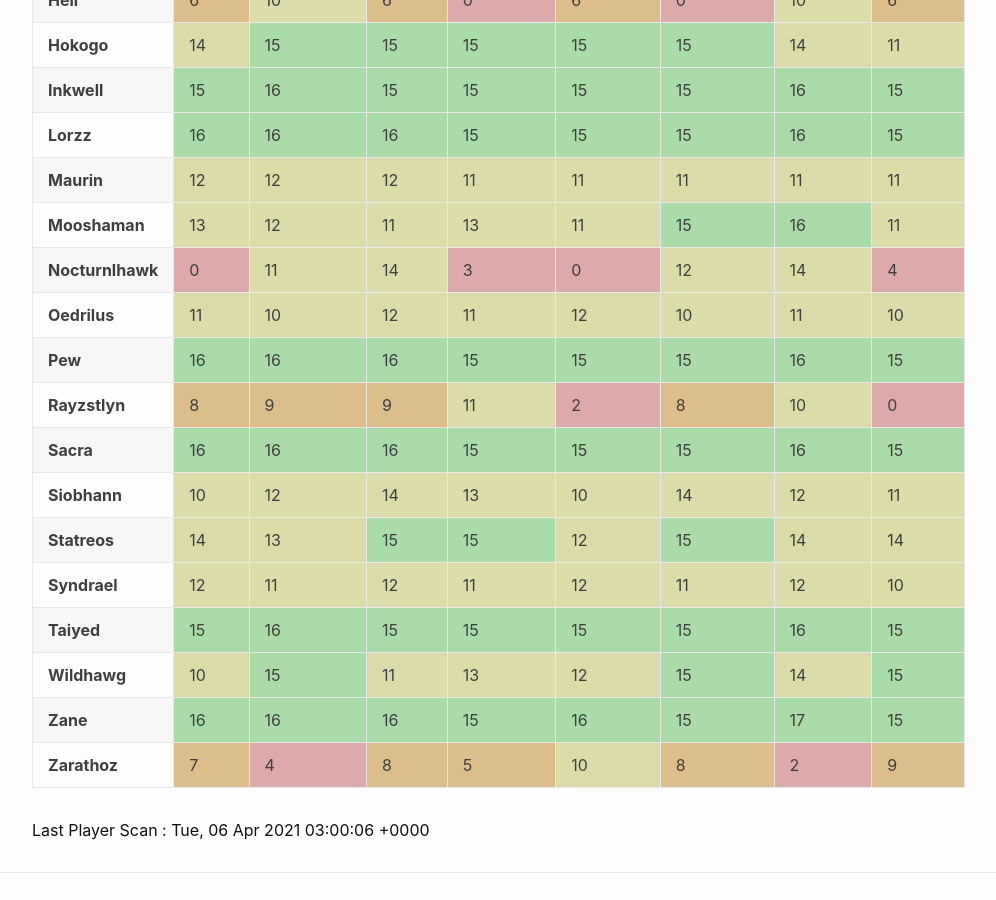
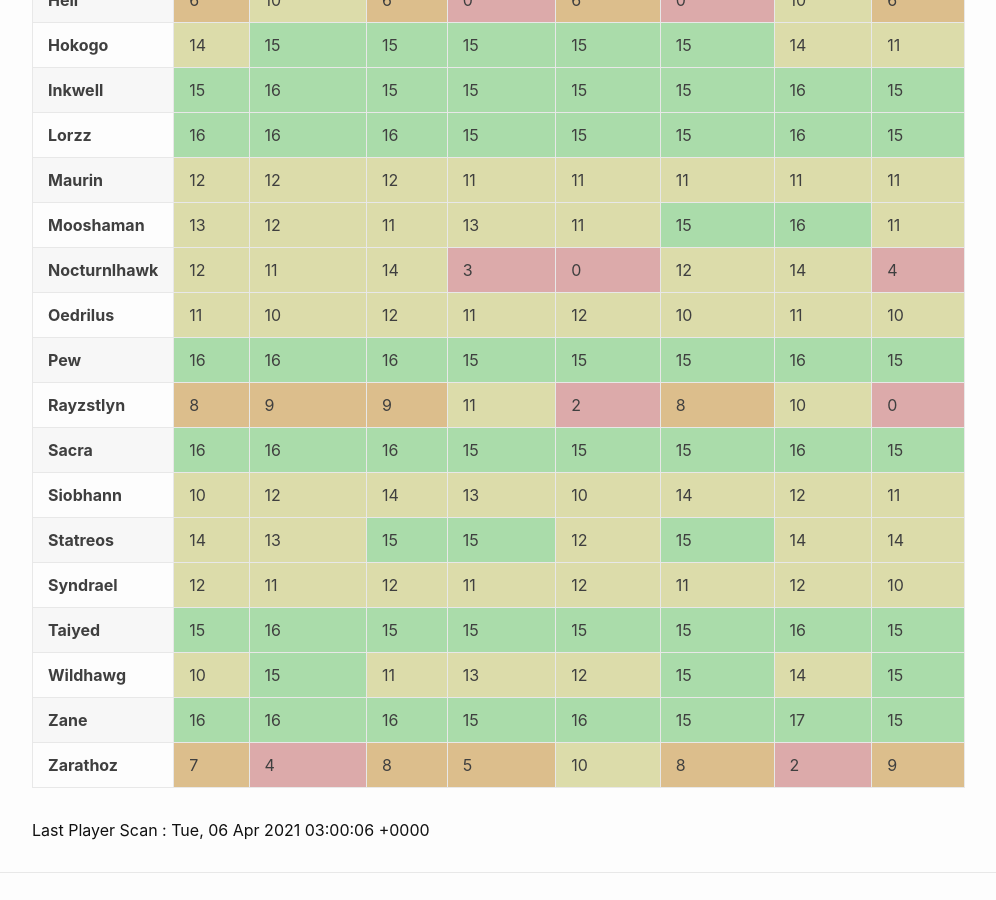
Before and after one commit to eldertribunal/keystonetracker, a Jekyll site: the page built from players.md, in a window 1280 px wide and 900 px high, scrolled down 775 px. Shown: the whole window, without its empty margins (126-1122 px from the left). Built offline with Jekyll 4.4.1, drawn with Linux system fonts in a browser that asks for light colours.

Commit message:
auto scan Tue Apr  6 03:30:52 UTC 2021

```diff
--- a/_data/characters.json
+++ b/_data/characters.json
@@ -1499,7 +1499,7 @@
       },
       {
         "name": "De Other Side",
-        "level": 0,
+        "level": 12,
         "id": 377
       },
       {
--- a/_data/players.json
+++ b/_data/players.json
@@ -1094,7 +1094,7 @@
       },
       {
         "name": "De Other Side",
-        "level": 0,
+        "level": 12,
         "id": 377
       },
       {
```
